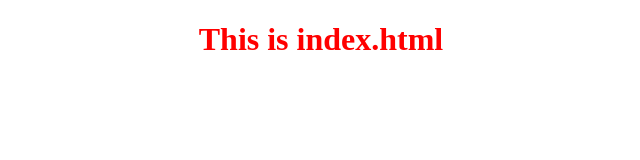
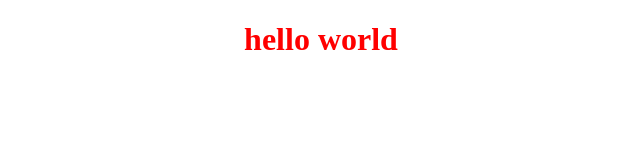
Before and after one commit to rajkumargitdev/frontend, a plain HTML site: page index.html in a window 1280 px wide. Shown: the whole page, without its empty margins (319-959 px from the left). Drawn offline with Linux system fonts and the light colour scheme.

Commit message:
Updated index.html with hello world

```diff
--- a/index.html
+++ b/index.html
@@ -3,7 +3,7 @@
 <body>
     <h1 align='center'>
         <font color='Red'>
-            This is index.html
+            hello world
         </font>
     </h1>
 </body>
```
